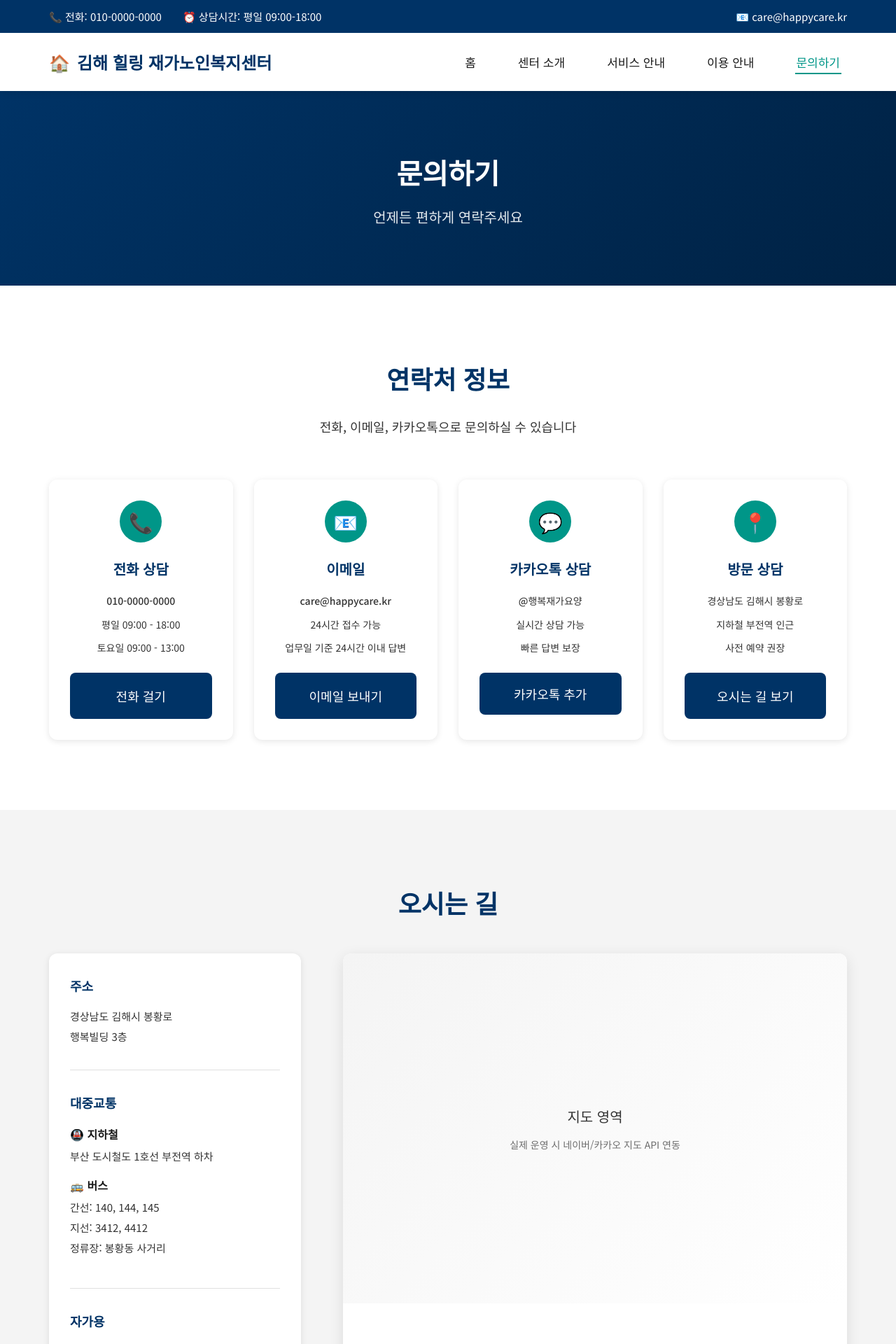
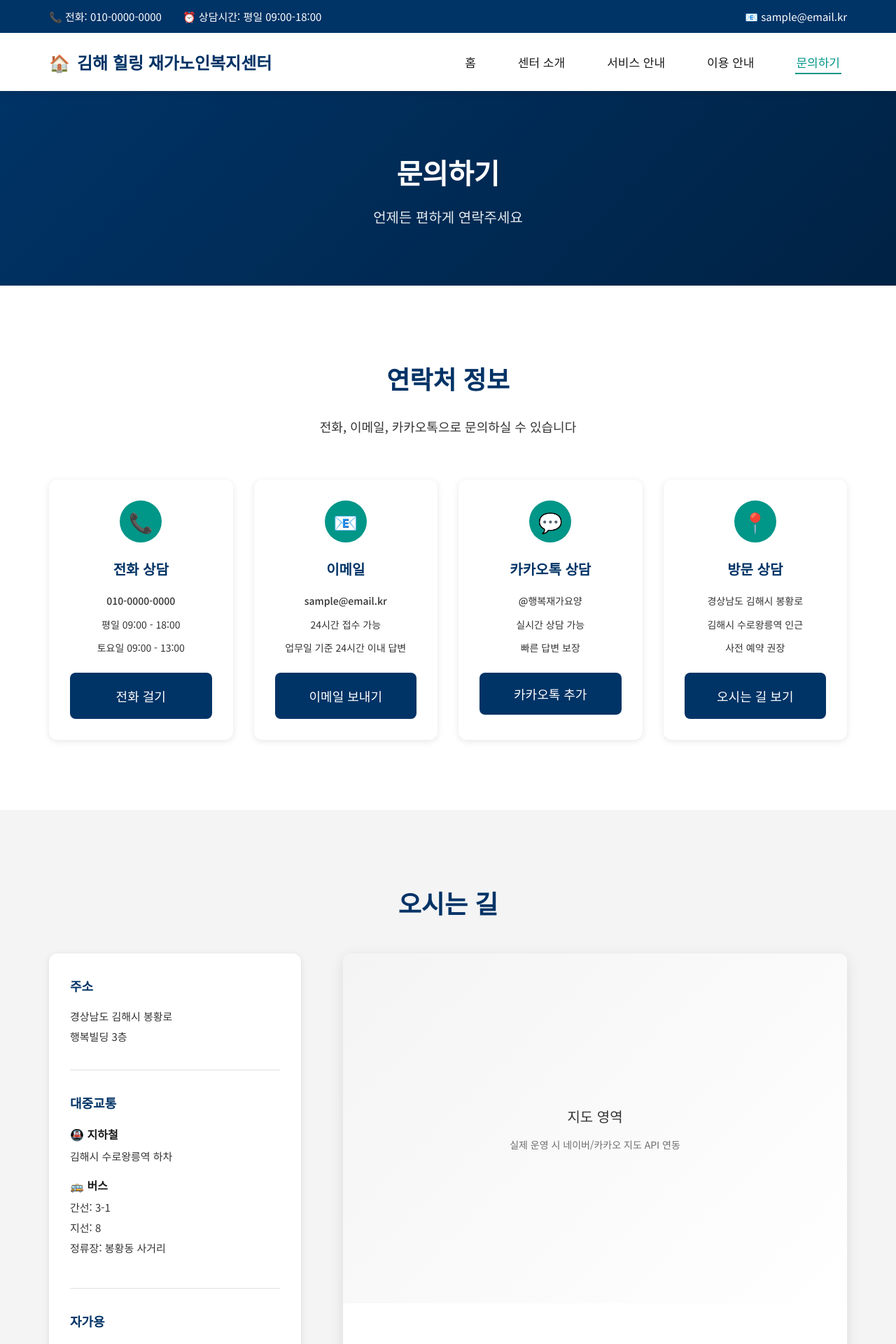
Before and after one commit to ujunja/health-website, a Nuxt app: page /contact in a window 1280 px wide. Shown: the top 1920 px of the page at 70% size. Built offline with nearby package versions, Linux system fonts and the light colour scheme.

Commit message:
bus subway change

```diff
--- a/components/AppHeader.vue
+++ b/components/AppHeader.vue
@@ -8,7 +8,7 @@
             <span>⏰ 상담시간: 평일 09:00-18:00</span>
           </div>
           <div>
-            <span>📧 care@happycare.kr</span>
+            <span>📧 sample@email.kr</span>
           </div>
         </div>
       </div>
--- a/pages/contact.vue
+++ b/pages/contact.vue
@@ -46,7 +46,7 @@
             <div class="contact-icon">📍</div>
             <h3>방문 상담</h3>
             <p class="contact-main">경상남도 김해시 봉황로</p>
-            <p>지하철 부전역 인근</p>
+            <p>김해시 수로왕릉역 인근</p>
             <p>사전 예약 권장</p>
             <NuxtLink to="#location" class="btn btn-primary">오시는 길 보기</NuxtLink>
           </div>
@@ -71,12 +71,12 @@
               <h3>대중교통</h3>
               <div class="transport-item">
                 <strong>🚇 지하철</strong>
-                <p>부산 도시철도 1호선 부전역 하차</p>
+                <p>김해시 수로왕릉역 하차</p>
               </div>
               <div class="transport-item">
                 <strong>🚌 버스</strong>
-                <p>간선: 140, 144, 145</p>
-                <p>지선: 3412, 4412</p>
+                <p>간선: 3-1</p>
+                <p>지선: 8</p>
                 <p>정류장: 봉황동 사거리</p>
               </div>
             </div>
@@ -128,7 +128,7 @@ useHead({
 })
 
 const phone = '010-0000-0000'
-const email = 'care@happycare.kr'
+const email = 'sample@email.kr'
 const address = '경상남도 김해시 봉황로'
 
 const openKakao = () => {
```
